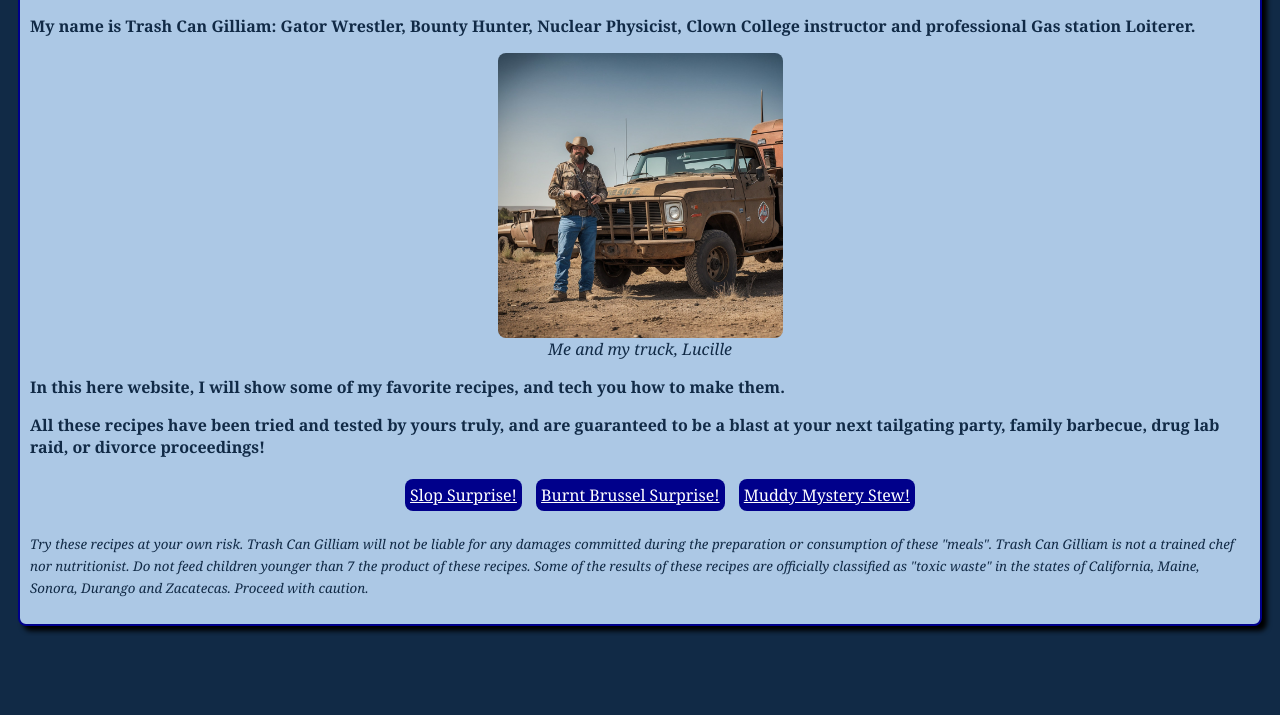
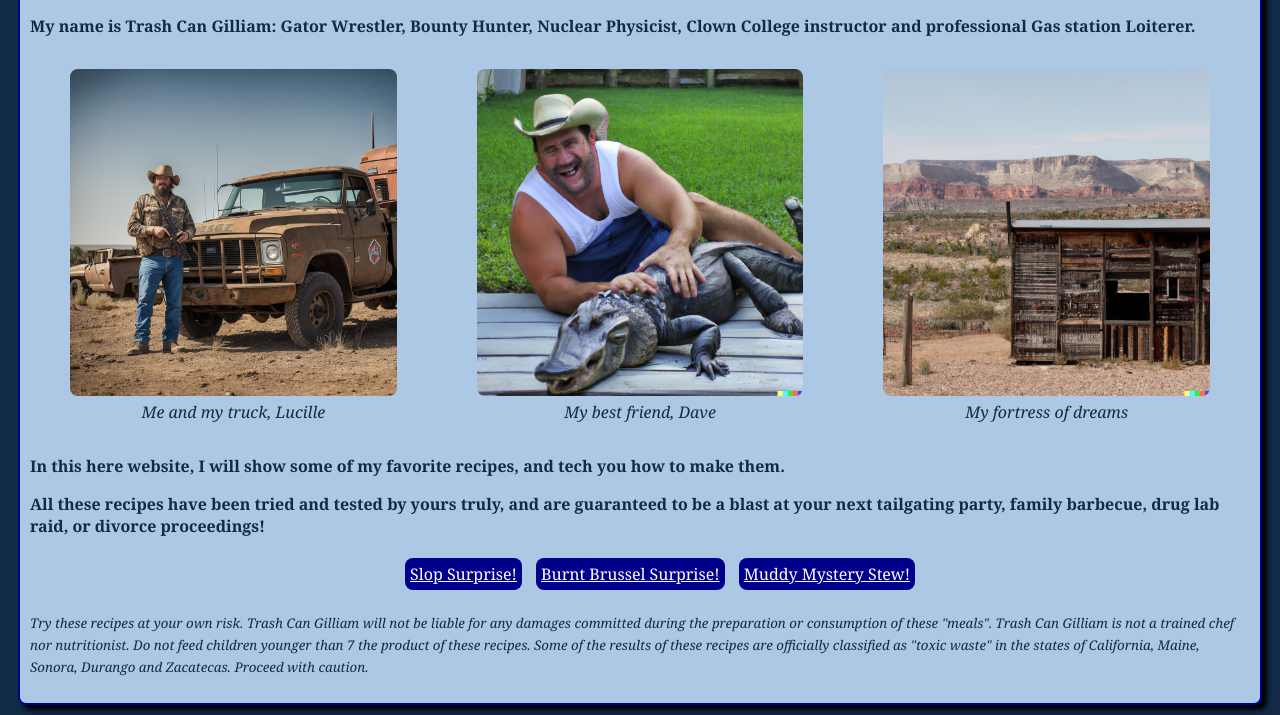
Before and after one commit to Tinfoil-droid/odin-recipes, a plain HTML site: page index.html in a window 1280 px wide. Shown: the part 165-880 px from the top of the page. Before the commit the page ends 801 px from the top, so only its background shows below. Drawn offline with Linux system fonts and the light colour scheme.

Commit message:
added flexbox to index

```diff
--- a/index.html
+++ b/index.html
@@ -17,10 +17,20 @@
         <h3>Howdy Folks!</h3>
         <div class="trash-desc">
             <p>My name is Trash Can Gilliam: Gator Wrestler, Bounty Hunter, Nuclear Physicist, Clown College instructor and professional Gas station Loiterer.</p>
+            <div class="container">
             <figure>
                 <img src="img/trashcan.jpg">
                 <figcaption><i>Me and my truck, Lucille</i></figcaption>
             </figure>
+            <figure>
+                <img src="img/dave.jpg">
+                <figcaption><i>My best friend, Dave</i></figcaption>
+            </figure>
+            <figure>
+                <img src="img/home.jpg">
+                <figcaption><i>My fortress of dreams</i></figcaption>
+            </figure>
+            </div>
             <p>In this here website, I will show some of my favorite recipes, and tech you how to make them.</p>
             <p>All these recipes have been tried and tested by yours truly, and are guaranteed to be a blast at your next tailgating party, family barbecue, drug lab raid, or divorce proceedings!</p>
         </div>
--- a/style.css
+++ b/style.css
@@ -45,14 +45,21 @@ h3 {
     font-weight: bold;
 }
 
+.container {
+    display: flex;
+    align-items: center;
+    justify-content: center;
+}
+
 .trash-desc img {
-    display: block;
     margin: 0 auto;
     border-radius: 8px;
-    max-width: 25%;
+    width: 100%;
+    max-width: 400px;
+    height: auto;
 }
 
-.trash-desc figcaption {
+.container figcaption {
     text-align: center;
 }
 
```
Also changed, not shown: img/dave.jpg (added), img/home.jpg (added).
